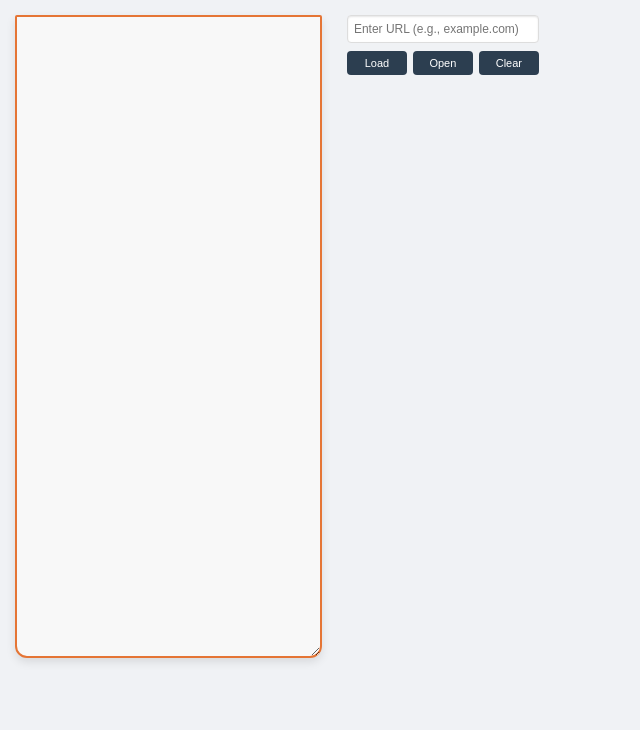
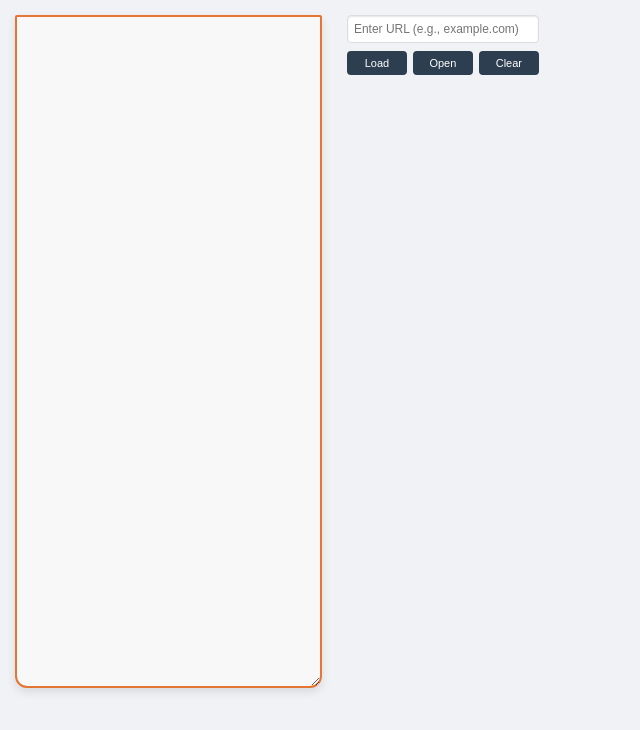
Before and after one commit to Akhil80git/team9mobile, a React (Vite) app: page / in a window 1280 px wide. Shown: the top 730 px of the page, without its empty margins (0-640 px from the left). Built offline with nearby package versions, Linux system fonts and the light colour scheme.

Commit message:
Update App.css

```diff
--- a/src/App.css
+++ b/src/App.css
@@ -27,7 +27,7 @@ body {
 
 .redmi-box {
   width: 81.2mm;
-  height: 170mm;
+  height: 178mm;
   border: 2px solid #e57535;
   border-radius: 2px 2px 12px 12px; /* top-left, top-right, bottom-right, bottom-left */
   box-sizing: border-box;
```
